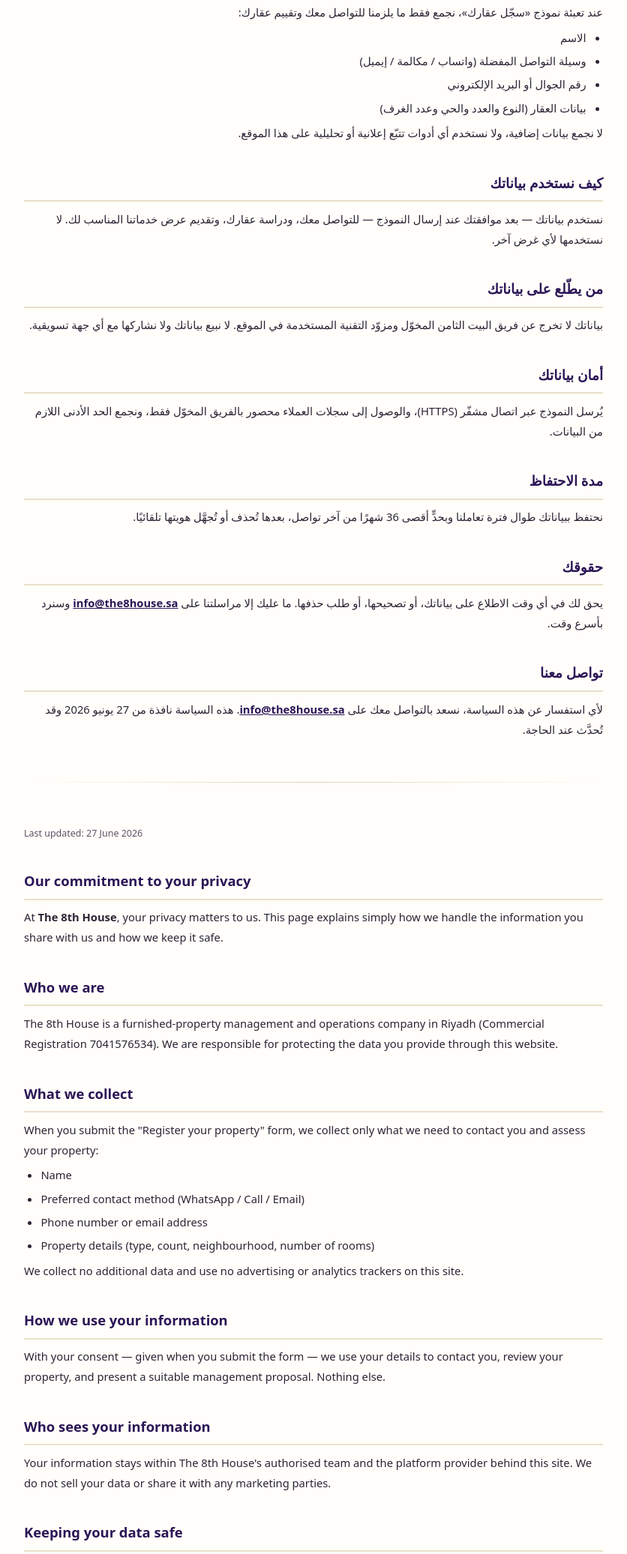
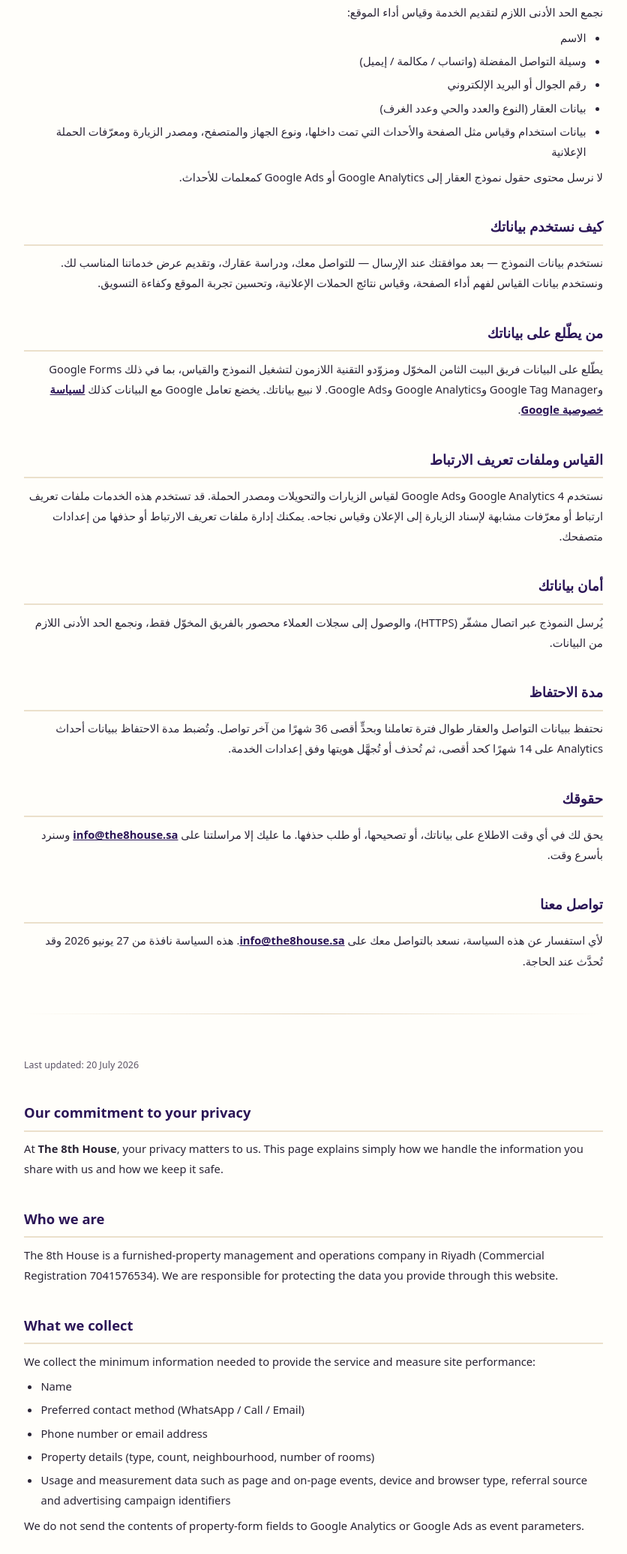
Before and after one commit to Duha-almarzuqi/the8thhouse-site, a plain HTML site: page privacy.html in a window 1280 px wide. Shown: the part 666-2739 px from the top of the page at 75% size, without its empty margins (222-1058 px from the left). Drawn offline with Linux system fonts and the light colour scheme.

Commit message:
Update analytics and ads privacy disclosures

```diff
--- a/privacy.html
+++ b/privacy.html
@@ -66,7 +66,7 @@
 
   <!-- ════════ ARABIC ════════ -->
   <main class="wrap" dir="rtl">
-    <p class="updated">آخر تحديث: 27 يونيو 2026</p>
+    <p class="updated">آخر تحديث: 20 يوليو 2026</p>
 
     <h2>التزامنا بخصوصيتك</h2>
     <p>
@@ -82,25 +82,36 @@
     </p>
 
     <h2>ما الذي نجمعه</h2>
-    <p>عند تعبئة نموذج «سجّل عقارك»، نجمع فقط ما يلزمنا للتواصل معك وتقييم عقارك:</p>
+    <p>نجمع الحد الأدنى اللازم لتقديم الخدمة وقياس أداء الموقع:</p>
     <ul>
       <li>الاسم</li>
       <li>وسيلة التواصل المفضلة (واتساب / مكالمة / إيميل)</li>
       <li>رقم الجوال أو البريد الإلكتروني</li>
       <li>بيانات العقار (النوع والعدد والحي وعدد الغرف)</li>
+      <li>بيانات استخدام وقياس مثل الصفحة والأحداث التي تمت داخلها، ونوع الجهاز والمتصفح، ومصدر الزيارة ومعرّفات الحملة الإعلانية</li>
     </ul>
-    <p>لا نجمع بيانات إضافية، ولا نستخدم أي أدوات تتبّع إعلانية أو تحليلية على هذا الموقع.</p>
+    <p>لا نرسل محتوى حقول نموذج العقار إلى Google Analytics أو Google Ads كمعلمات للأحداث.</p>
 
     <h2>كيف نستخدم بياناتك</h2>
     <p>
-      نستخدم بياناتك — بعد موافقتك عند إرسال النموذج — للتواصل معك،
-      ودراسة عقارك، وتقديم عرض خدماتنا المناسب لك. لا نستخدمها لأي غرض آخر.
+      نستخدم بيانات النموذج — بعد موافقتك عند الإرسال — للتواصل معك،
+      ودراسة عقارك، وتقديم عرض خدماتنا المناسب لك. ونستخدم بيانات القياس لفهم أداء الصفحة،
+      وقياس نتائج الحملات الإعلانية، وتحسين تجربة الموقع وكفاءة التسويق.
     </p>
 
     <h2>من يطّلع على بياناتك</h2>
     <p>
-      بياناتك لا تخرج عن فريق البيت الثامن المخوّل ومزوّد التقنية المستخدمة في الموقع.
-      لا نبيع بياناتك ولا نشاركها مع أي جهة تسويقية.
+      يطّلع على البيانات فريق البيت الثامن المخوّل ومزوّدو التقنية اللازمون لتشغيل النموذج
+      والقياس، بما في ذلك Google Forms وGoogle Tag Manager وGoogle Analytics وGoogle Ads.
+      لا نبيع بياناتك. يخضع تعامل Google مع البيانات كذلك
+      <a href="https://policies.google.com/privacy" target="_blank" rel="noopener">لسياسة خصوصية Google</a>.
+    </p>
+
+    <h2>القياس وملفات تعريف الارتباط</h2>
+    <p>
+      نستخدم Google Analytics 4 وGoogle Ads لقياس الزيارات والتحويلات ومصدر الحملة.
+      قد تستخدم هذه الخدمات ملفات تعريف ارتباط أو معرّفات مشابهة لإسناد الزيارة إلى الإعلان
+      وقياس نجاحه. يمكنك إدارة ملفات تعريف الارتباط أو حذفها من إعدادات متصفحك.
     </p>
 
     <h2>أمان بياناتك</h2>
@@ -111,8 +122,9 @@
 
     <h2>مدة الاحتفاظ</h2>
     <p>
-      نحتفظ ببياناتك طوال فترة تعاملنا وبحدٍّ أقصى 36 شهرًا من آخر تواصل،
-      بعدها تُحذف أو تُجهَّل هويتها تلقائيًا.
+      نحتفظ ببيانات التواصل والعقار طوال فترة تعاملنا وبحدٍّ أقصى 36 شهرًا من آخر تواصل.
+      وتُضبط مدة الاحتفاظ ببيانات أحداث Analytics على 14 شهرًا كحد أقصى،
+      ثم تُحذف أو تُجهَّل هويتها وفق إعدادات الخدمة.
     </p>
 
     <h2>حقوقك</h2>
@@ -134,7 +146,7 @@
 
     <!-- ════════ ENGLISH ════════ -->
     <section class="en" dir="ltr" lang="en">
-      <p class="updated">Last updated: 27 June 2026</p>
+      <p class="updated">Last updated: 20 July 2026</p>
 
       <h2>Our commitment to your privacy</h2>
       <p>
@@ -151,26 +163,37 @@
       </p>
 
       <h2>What we collect</h2>
-      <p>When you submit the "Register your property" form, we collect only what we need
-      to contact you and assess your property:</p>
+      <p>We collect the minimum information needed to provide the service and measure site performance:</p>
       <ul>
         <li>Name</li>
         <li>Preferred contact method (WhatsApp / Call / Email)</li>
         <li>Phone number or email address</li>
         <li>Property details (type, count, neighbourhood, number of rooms)</li>
+        <li>Usage and measurement data such as page and on-page events, device and browser type, referral source and advertising campaign identifiers</li>
       </ul>
-      <p>We collect no additional data and use no advertising or analytics trackers on this site.</p>
+      <p>We do not send the contents of property-form fields to Google Analytics or Google Ads as event parameters.</p>
 
       <h2>How we use your information</h2>
       <p>
         With your consent — given when you submit the form — we use your details to contact you,
-        review your property, and present a suitable management proposal. Nothing else.
+        review your property, and present a suitable management proposal. We use measurement data
+        to understand page performance, measure advertising results, and improve the site experience
+        and marketing efficiency.
       </p>
 
       <h2>Who sees your information</h2>
       <p>
-        Your information stays within The 8th House's authorised team and the platform provider
-        behind this site. We do not sell your data or share it with any marketing parties.
+        Information is available to The 8th House's authorised team and the technology providers
+        required to operate the form and measurement, including Google Forms, Google Tag Manager,
+        Google Analytics and Google Ads. We do not sell your data. Google's handling of data is also
+        governed by the <a href="https://policies.google.com/privacy" target="_blank" rel="noopener">Google Privacy Policy</a>.
+      </p>
+
+      <h2>Measurement and cookies</h2>
+      <p>
+        We use Google Analytics 4 and Google Ads to measure visits, conversions and campaign source.
+        These services may use cookies or similar identifiers to attribute a visit to an advertisement
+        and measure its success. You can manage or delete cookies in your browser settings.
       </p>
 
       <h2>Keeping your data safe</h2>
@@ -181,8 +204,9 @@
 
       <h2>How long we keep it</h2>
       <p>
-        We keep your information for the duration of our engagement and up to 36 months from
-        last contact, after which it is deleted or anonymised.
+        We keep contact and property information for the duration of our engagement and up to 36 months
+        from last contact. Analytics event-data retention is set to a maximum of 14 months, after which
+        it is deleted or anonymised according to the service settings.
       </p>
 
       <h2>Your rights</h2>
```
